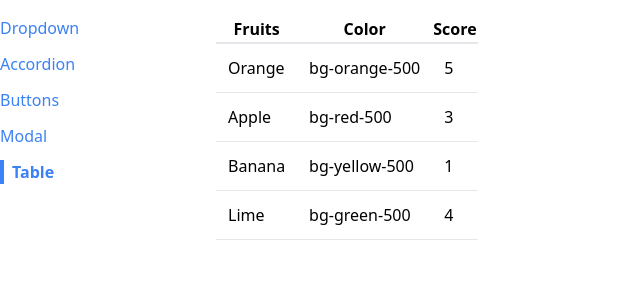
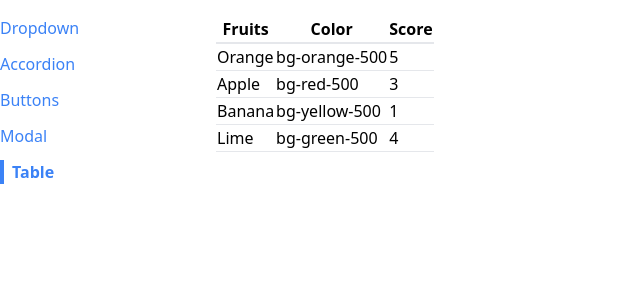
Before and after one commit to Alzubair98/comps, a React (Vite) app: page /table in a window 1280 px wide. Shown: the top 300 px of the page, without its empty margins (0-640 px from the left). Built offline with nearby package versions, Linux system fonts and the light colour scheme.

Commit message:
use nested map

```diff
--- a/src/component/Table.jsx
+++ b/src/component/Table.jsx
@@ -8,11 +8,9 @@ const Table = ({ data, config }) => {
   const renderRows = data.map((fruit) => {
     return (
       <tr className="border-b" key={fruit.name}>
-        <td className="p-3">{config[0].render(fruit)}</td>
-        <td className="p-3">
-          <div>{config[1].render(fruit)}</div>
-        </td>
-        <td className="p-3">{config[2].render(fruit)}</td>
+        {config.map((column, index) => {
+          return <td key={index}>{column.render(fruit)}</td>;
+        })}
       </tr>
     );
   });
```
